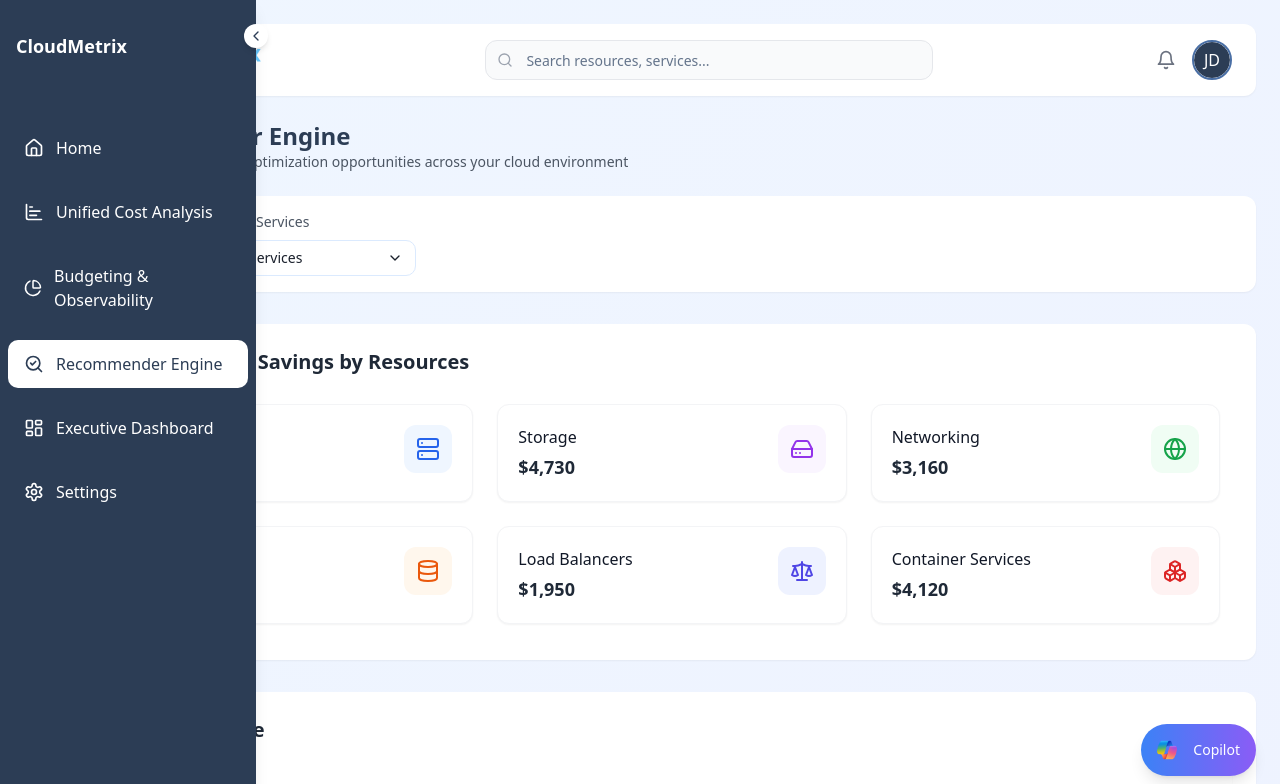
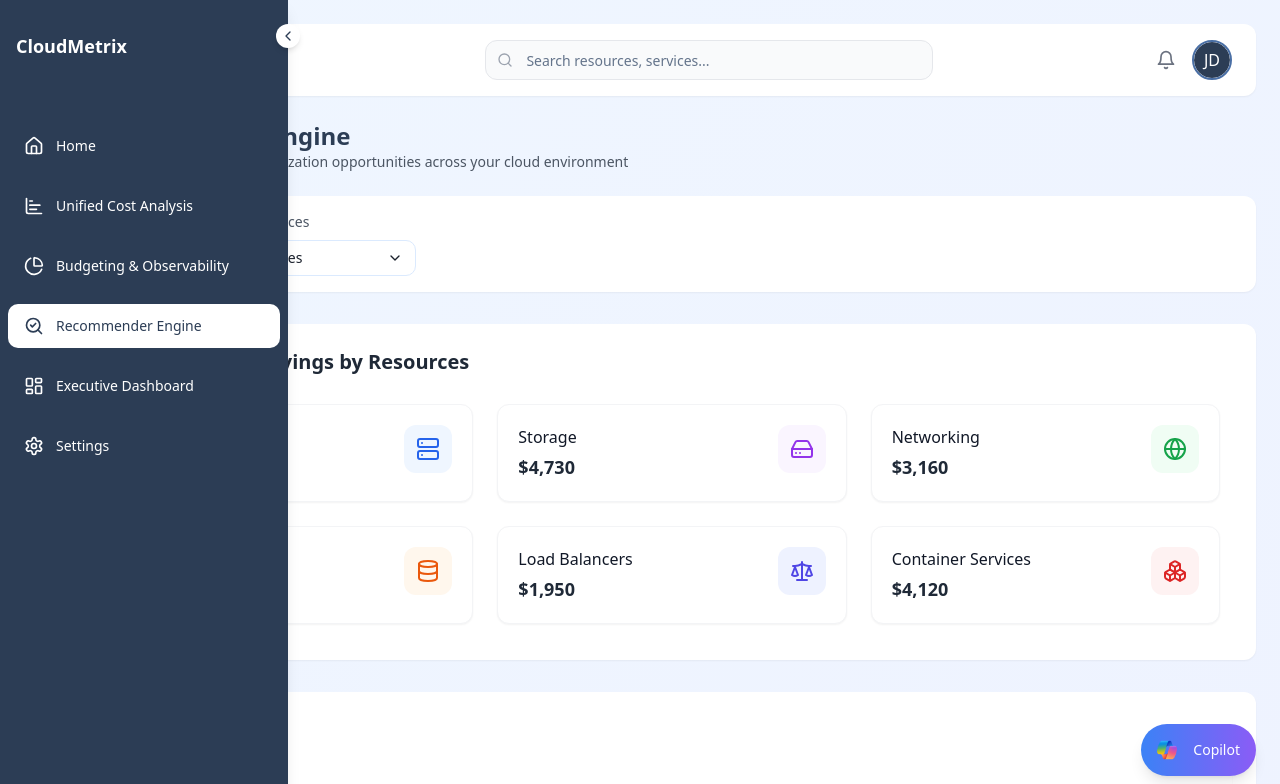
Before and after one commit to suhas-pbi/cX-Dashboard, a React (Vite) app: page /recommender in a window 1280 px wide. Shown: the top 784 px of the page. Built offline with nearby package versions, Linux system fonts and the light colour scheme.

Commit message:
Fix: Navigation bar text wrapping
Keep the "Budgeting & Observability" text on one line.

```diff
--- a/src/components/Sidebar.tsx
+++ b/src/components/Sidebar.tsx
@@ -31,7 +31,7 @@ const Sidebar = () => {
   return (
     <div
       className={`fixed left-0 top-0 h-screen z-10 bg-cloudmetrix-accent shadow-lg transition-all duration-300 ${
-        expanded ? 'w-64' : 'w-16'
+        expanded ? 'w-72' : 'w-16'
       }`}
     >
       <div className="h-full flex flex-col">
@@ -70,8 +70,8 @@ const Sidebar = () => {
                   isActive ? 'bg-white text-cloudmetrix-accent' : 'hover:bg-white/20 text-white'
                 }`}
               >
-                <item.icon className="h-5 w-5 mr-3" />
-                <span className="transition-opacity duration-300">{item.label}</span>
+                <item.icon className="h-5 w-5 mr-3 flex-shrink-0" />
+                <span className="transition-opacity duration-300 whitespace-nowrap text-sm">{item.label}</span>
               </Link>
             ) : (
               <Tooltip key={index}>
```
